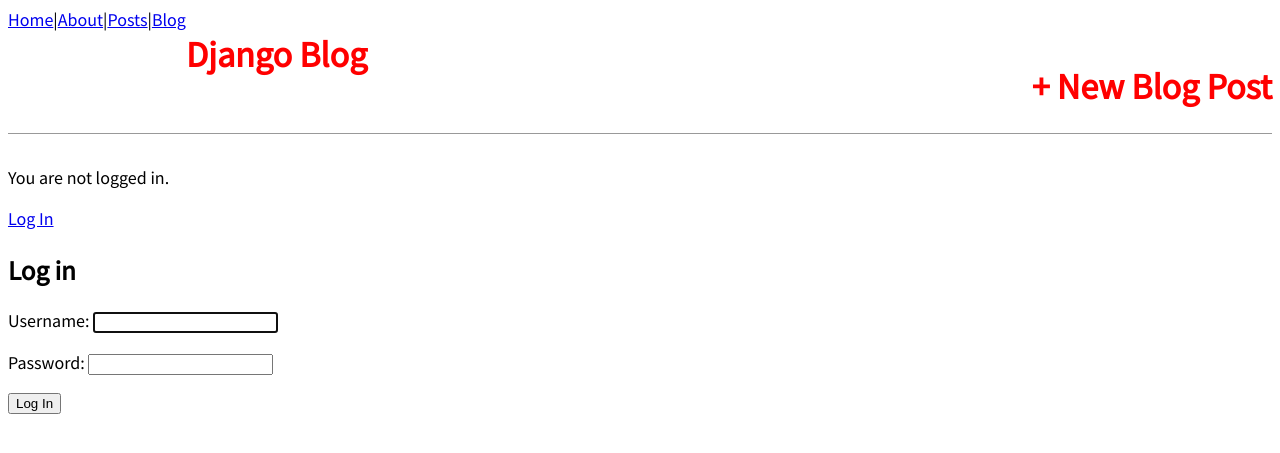
After one commit to hojat-gazestani/djano-Newspaper-app, a Django app: page /accounts/login/ in a window 1280 px wide. The commit adds this page. Shown: the top 453 px of the page. Run offline with Django 5.2, Linux system fonts and the light colour scheme; parts of the project's set-up code (start-up, migrations or seed data) failed here and were passed over.

Commit message:
Add user log in and log out

```diff
--- a/django_project/settings.py
+++ b/django_project/settings.py
@@ -26,7 +26,6 @@
 DEBUG = True
 
 ALLOWED_HOSTS = ['*']
-
 
 # Application definition
 
@@ -124,3 +123,5 @@
 # https://docs.djangoproject.com/en/5.2/ref/settings/#default-auto-field
 
 DEFAULT_AUTO_FIELD = 'django.db.models.BigAutoField'
+LOGIN_REDIRECT_URL = "blog"
+LOGOUT_REDIRECT_URL = "blog"
--- a/django_project/urls.py
+++ b/django_project/urls.py
@@ -19,6 +19,7 @@
 
 urlpatterns = [
     path('admin/', admin.site.urls),
+    path('accounts/', include("django.contrib.auth.urls")),
     path('pages/', include('pages.urls')),
     path('posts/', include('posts.urls')),
     path('blog/', include('blog.urls')),
--- a/templates/base.html
+++ b/templates/base.html
@@ -19,6 +19,16 @@
 	  <h1><a href="{% url 'post_new' %}">+ New Blog Post</a></h1>
 	</div>
       </header>
+      {% if user.is_authenticated %}
+        <p> Hi {{ user.username }}!</p>
+	<form action="{% url 'logout' %}" method="post">
+	    {% csrf_token %}
+	    <button type="submit">Log out</button>
+	</form>
+      {% else %}
+        <p>You are not logged in.</p>
+	<a href="{% url 'login' %}">Log In</a>
+      {% endif %}
       <div>
         {% block content %}
         {% endblock content %}
--- /dev/null
+++ b/templates/registration/login.html
@@ -0,0 +1,9 @@
+{% extends "base.html" %}
+
+{% block content %}
+<h2>Log in</h2>
+<form method="post">{% csrf_token %}
+    {{ form.as_p }}
+    <button type="submit">Log In</button>
+</form>
+{% endblock content %}
```
Also changed, not shown: db.sqlite3.
